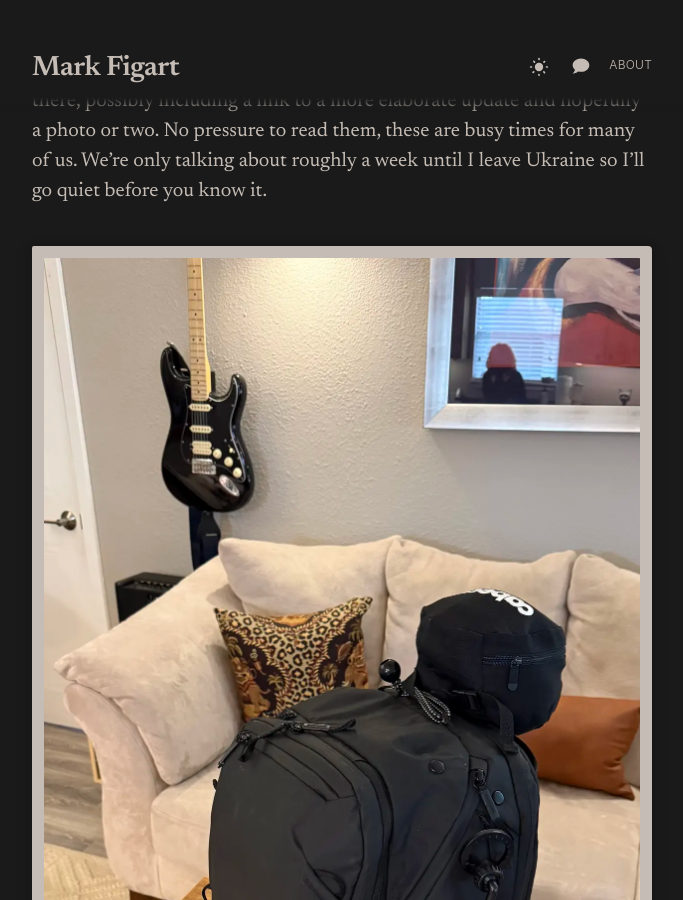
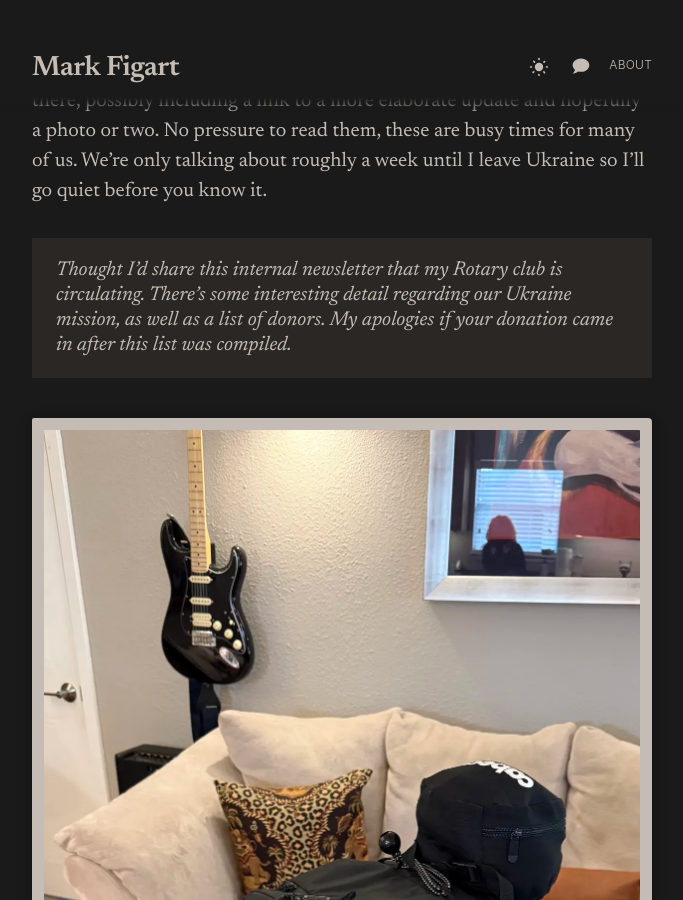
Before and after one commit to figart/60, a Jekyll site: the page built from _updates/2026-03-03-1240.md, in a window 1280 px wide and 900 px high, scrolled down 639 px. Shown: the whole window, without its empty margins (298-981 px from the left). Built offline with Jekyll 4.4.1, drawn with Linux system fonts in a browser that asks for light colours.

Commit message:
Add RCSA newsletter callout and PDF to 2026-03-03-1240
Co-Authored-By: Claude Opus 4.6 <noreply@anthropic.com>

```diff
--- a/_updates/2026-03-03-1240.md
+++ b/_updates/2026-03-03-1240.md
@@ -15,4 +15,8 @@ The converted 4x4 patient retrieval vehicles will carry upwards of 60 people a m
 
 I'll share a few more updates like this one. I'll send a brief email here and there, possibly including a link to a more elaborate update and hopefully a photo or two. No pressure to read them, these are busy times for many of us. We're only talking about roughly a week until I leave Ukraine so I'll go quiet before you know it.
 
+<aside class="callout" markdown="1">
+Thought I'd share this internal newsletter that my Rotary club is circulating. There's some interesting detail regarding our Ukraine mission, as well as a list of donors. My apologies if your donation came in after this list was compiled.
+</aside>
+
 ![My bag is packed, I'm ready to go](/assets/images/updates/2026-03-03-1240/bag-packed.webp)
```
Also changed, not shown: 1 other file.
